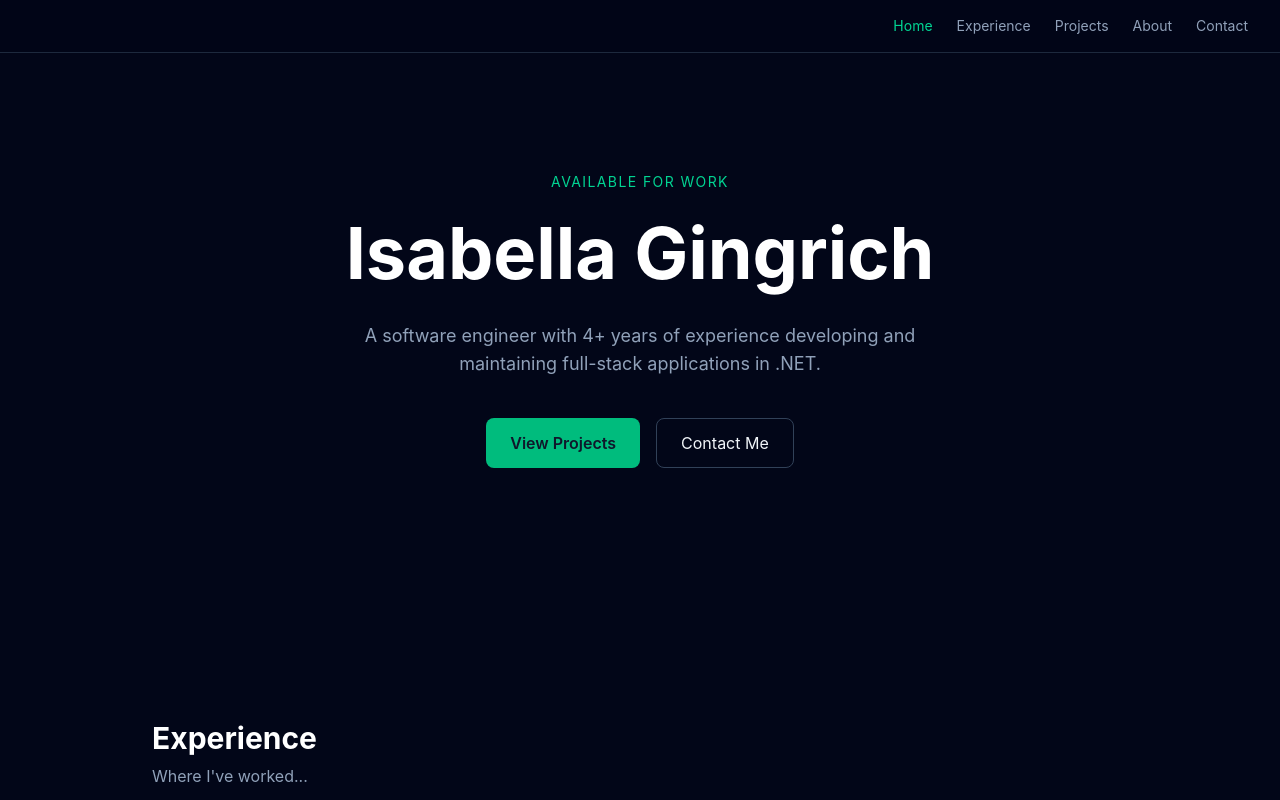
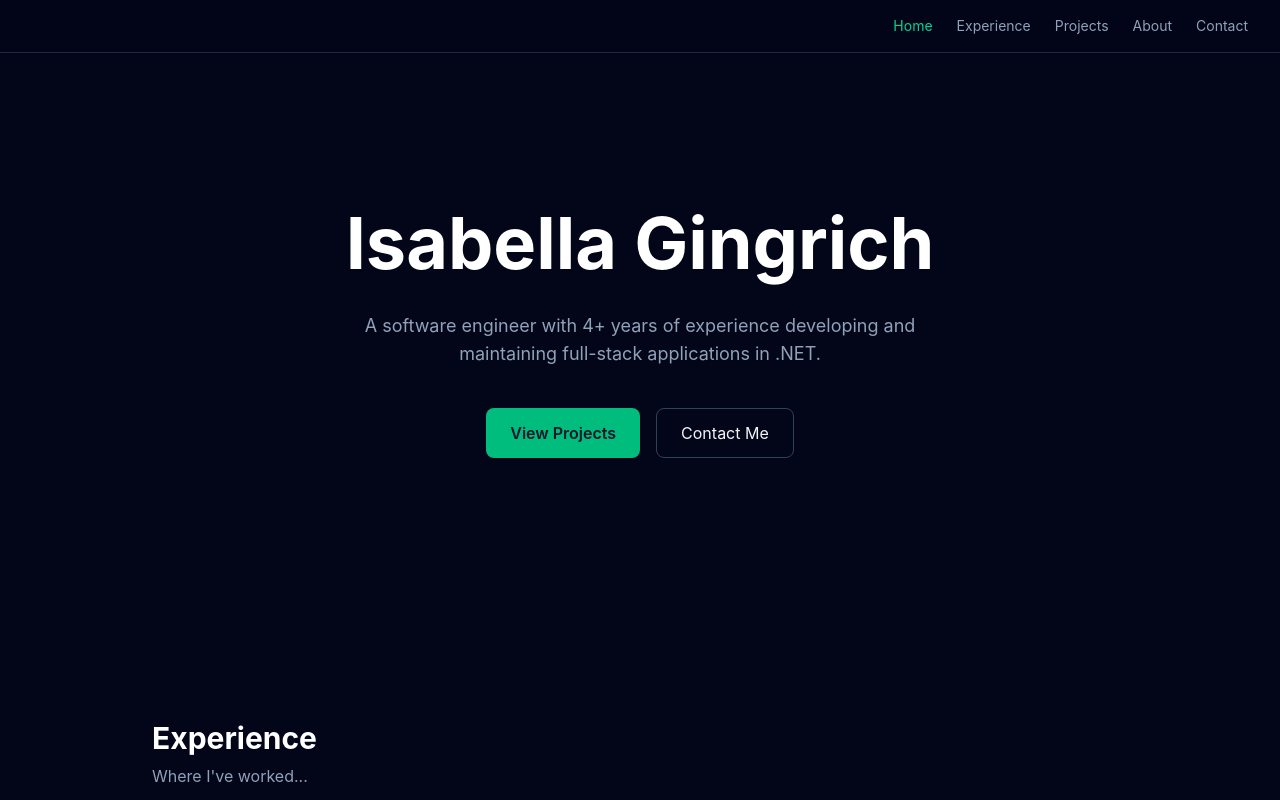
Before and after one commit to isabellagingrich/isabellagingrich.github.io, a React (Vite) app: page / in a window 1280 px wide. Shown: the top 800 px of the page. Built offline with nearby package versions, Linux system fonts and the light colour scheme.

Commit message:
commented section

```diff
--- a/src/App.tsx
+++ b/src/App.tsx
@@ -81,7 +81,7 @@ export default function App() {
       {/* Hero */}
       <section id="home" className="flex flex-col items-center justify-center min-h-[80vh] text-center px-6">
         <p className="text-emerald-400 text-sm uppercase tracking-widest mb-4">
-          Available for work
+          {/*Available for work*/}
         </p>
         <h1 className="text-5xl md:text-7xl font-bold text-white mb-6 leading-tight">
           Isabella Gingrich<br />
```
